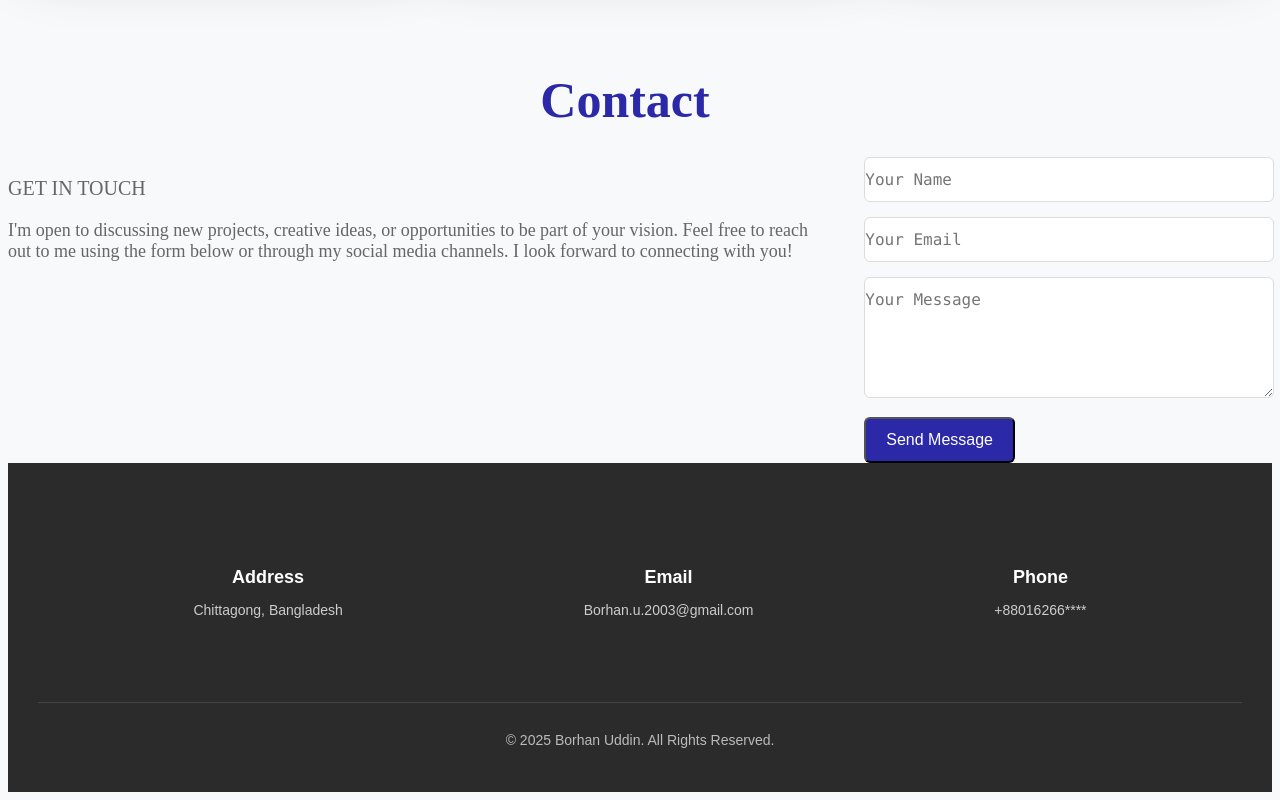
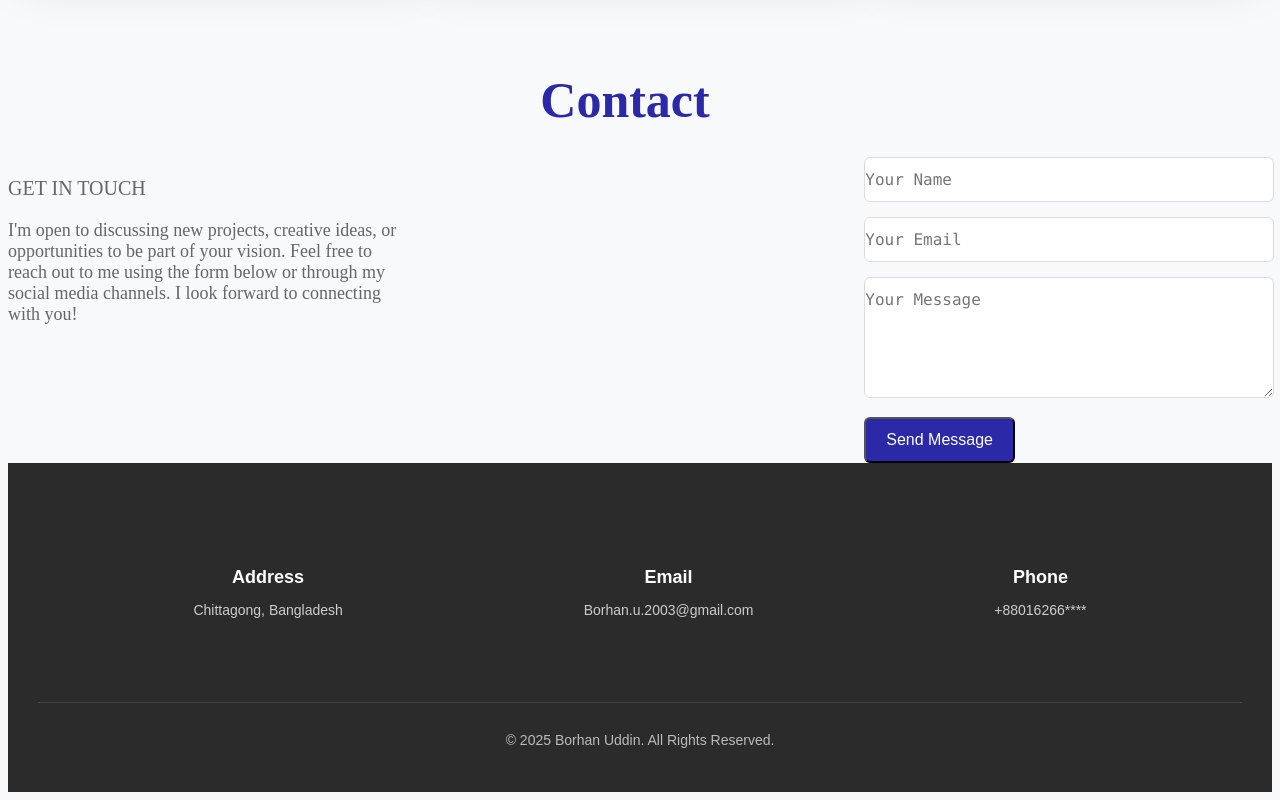
Before and after one commit to Borhan2003/Portfolio-website, a plain HTML site: page index.html in a window 1280 px wide. Shown: the part 2424-3224 px from the top of the page. Drawn offline with Linux system fonts and the light colour scheme.

Commit message:
Update index.html

```diff
--- a/index.html
+++ b/index.html
@@ -116,7 +116,7 @@
 
                 <div class="contact-text">
                     <p style="font-size: 20px; color:#666666; font-weight:100;">GET IN TOUCH</p>
-                    <p style="font-size: 18px; color:#666666; font-weight:100;">
+                    <p style=" font-size: 18px; color:#666666; font-weight:100; width:50%; ">
                         I'm open to discussing new projects, creative ideas, or opportunities to be part of your
                         vision.
                         Feel free to reach out to me using the form below or through my social media channels.
```
